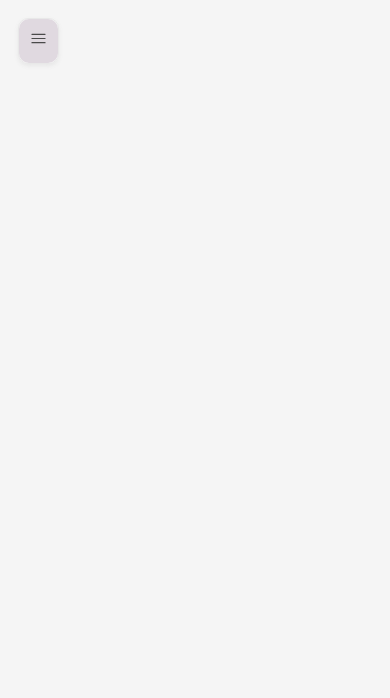
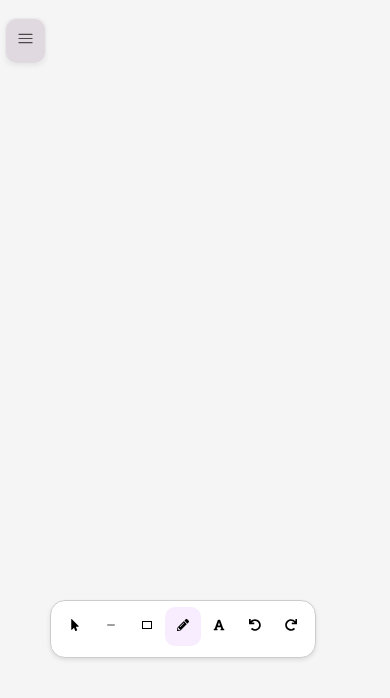
Before and after one commit to sumit171204/draw, a React (Create React App) app: page / in a window 390 px wide. Shown: the top 698 px of the page. Built offline with nearby package versions, Linux system fonts and the light colour scheme; the HTML template or start-up script is replaced by a standard one.

Commit message:
Responsive for Mobile

```diff
--- a/src/App.css
+++ b/src/App.css
@@ -70,6 +70,7 @@
 }
 
 .dropdown-content {
+  margin-top: 5px;
   display: flex;
   flex-direction: column;
   border: 1px solid #ccc;
@@ -79,7 +80,6 @@
   position: absolute;
   z-index: 1;
   box-shadow: 0 2px 10px rgba(118, 118, 118, 0.1);
-
 }
 
 .dropdown-content button {
@@ -100,3 +100,22 @@
   background-color: #f8ecff;
   border-radius: 5px;
 }
+/* Media Queries */
+@media only screen and (max-width: 600px) {
+  .toolbox-container {
+    margin-top: 600px;
+    margin-left:50px;
+  }
+
+  .toolbox {
+    flex-direction: row;
+  }
+
+  .toolbox button {
+    margin-bottom: 5px;
+  }
+
+  .options {
+    margin-left: 5px;
+  }
+}
```
